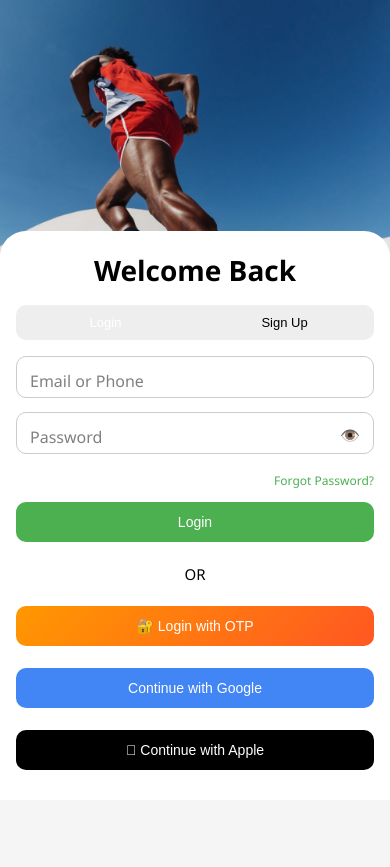
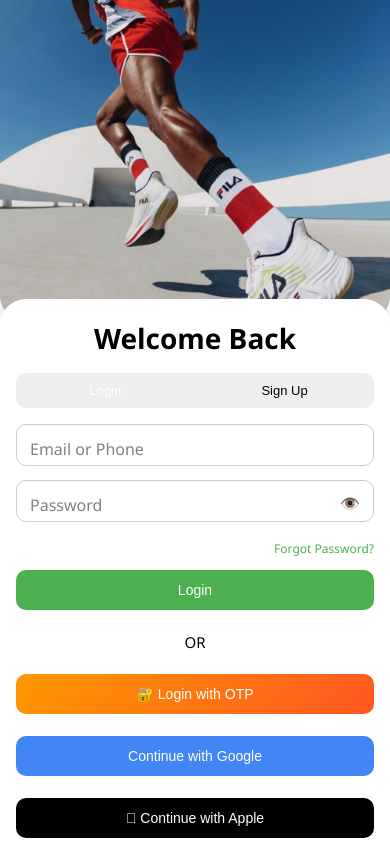
Before and after one commit to mvijayreddy-crypto/BookMyPlay, a Flask app: page /login in a window 390 px wide. Shown: the top 867 px of the page. Before the commit the page ends 770 px from the top, so only its background shows below. Run offline with Flask 3, Linux system fonts and the light colour scheme.

Commit message:
final responsive login ui

```diff
--- a/templates/login.html
+++ b/templates/login.html
@@ -32,8 +32,8 @@
             width:50%;
             height:100vh;
             background:url("/static/sports-bg.jpg")
-            no-repeat center top;
-            background-size:100% auto;
+            no-repeat center center;
+            background-size:cover;
             background-color:#0d1b2a;
         }
 
@@ -218,7 +218,7 @@
             }
         }
 
-        /* ================= FINAL MOBILE ================= */
+        /* ================= MOBILE ================= */
 
         @media screen and (max-width:768px){
 
@@ -228,16 +228,17 @@
                 background:#f5f5f5;
             }
 
-            /* TOP IMAGE */
+            /* IMAGE */
 
             .left{
                 width:100%;
-                height:30vh;
-                min-height:220px;
-                background-position:center top;
-                background-repeat:no-repeat;
-                background-size:100% auto;
-                background-color:#0d1b2a;
+                height:38vh;
+                min-height:280px;
+                background:url("/static/sports-bg.jpg")
+                no-repeat center center;
+                background-size:cover;
+                border-bottom-left-radius:25px;
+                border-bottom-right-radius:25px;
             }
 
             /* LOGIN SECTION */
```
